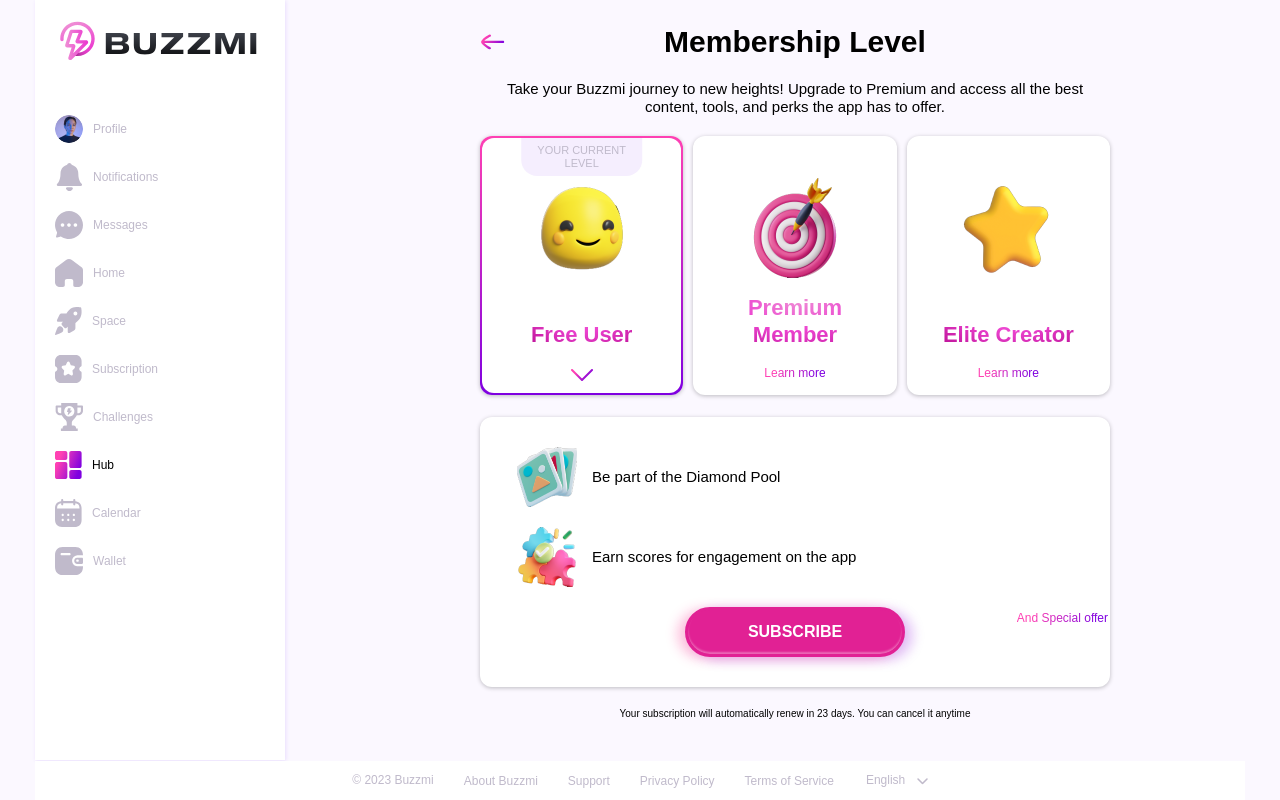
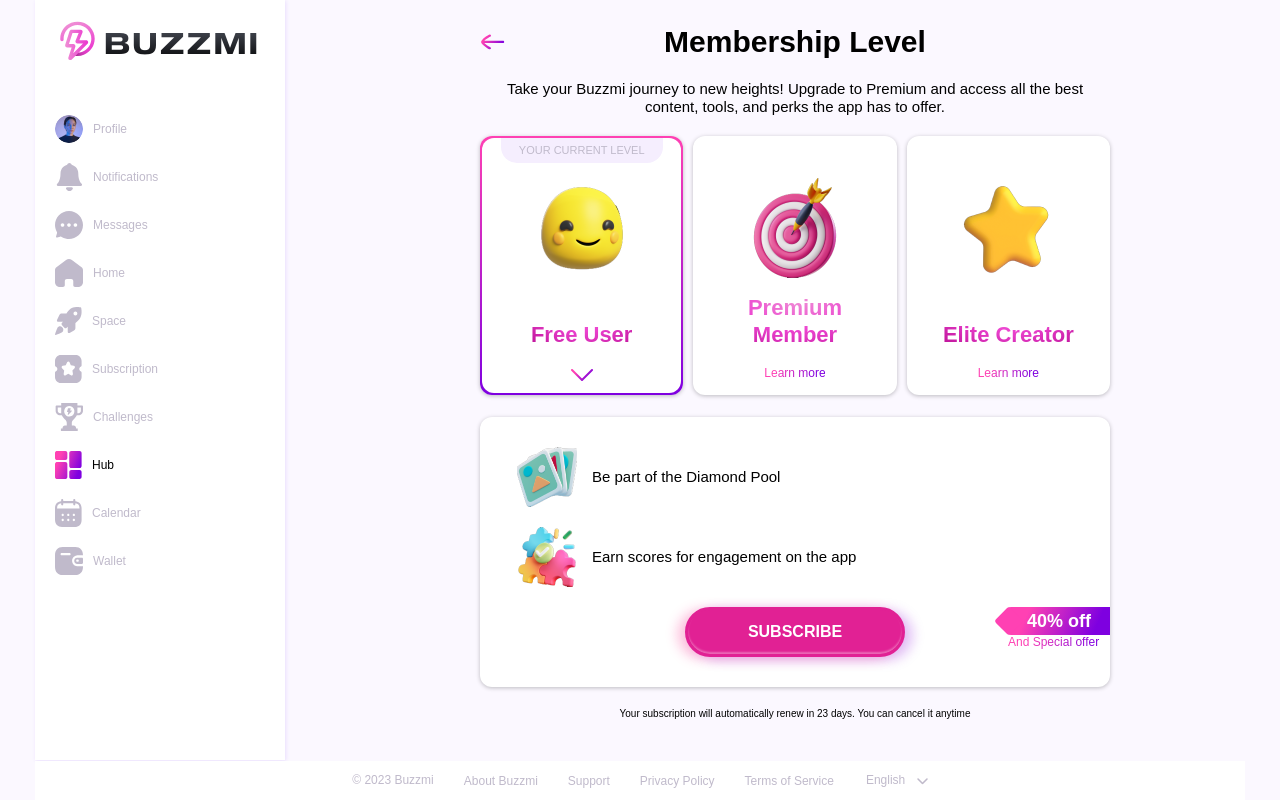
Before and after one commit to alexander-mettevo/buzzmi-deploy, a React (Vite) app: page /hub/upgrade in a window 1280 px wide. Built offline with nearby package versions, Linux system fonts and the light colour scheme.

Commit message:
subscription page

```diff
--- a/src/components/pages/hub/hubUpgrade/HubSubscription.jsx
+++ b/src/components/pages/hub/hubUpgrade/HubSubscription.jsx
@@ -3,6 +3,10 @@
 import SubscriptionOpener from "./subscriptionOpener/subscriptionOpener.jsx";
 import DescriptionList from "../../../reusable/descriptionList/DescriptionList.jsx";
 import Button from "../../../reusable/btns/buttons/Button.jsx";
+import Discount from "../../../reusable/assets/discount/Discount.jsx";
+import DesktopLayout from "./desktopLayout/DesktopLayout.jsx";
+import ResizeComponent from "../../../reusable/assets/resizeComponent/ResizeComponent.jsx";
+import SubscriptionCard from "../../sales/subscription/items/SubscriptionCard.jsx";
 
 // mocks
 const openers = [
@@ -10,16 +14,19 @@
         name: "Free User",
         id: "free",
         img: "/images/hub/subscription/free.png",
+        discount: null,
         isCurrent: true
     },
     {
         name: "Premium Member",
         id: "premium",
+        discount: 20,
         img: "/images/hub/subscription/premium.png"
     },
     {
         name: "Elite Creator",
         id: "elite",
+        discount: 40,
         img: "/images/hub/subscription/elite.png"
     },
 ]
@@ -74,38 +81,46 @@
 
 const HubSubscription = () => {
     const [current, setCurrent] = useState("free");
+    const [expanded, setExpanded] = useState(null);
     const descriptionCases = {
         "free": descriptionList.slice(-2),
         "premium": descriptionList.slice(0, 4),
         "elite": descriptionList.slice(0, 7),
     }
-    return(
+    const desktopLayout = <DesktopLayout openers={openers}
+                                         current={current}
+                                         setCurrent={setCurrent}
+                                         descriptionCases={descriptionCases}/>
+    return (
         <div className="hub">
             <div className="hub__content">
                 <BackBtnWithTitlePage title="Membership Level"/>
                 <div className="hub__subscription">
-                    <p className="hub__subscription-text text-center">Take your Buzzmi journey to new heights! Upgrade to Premium and access all the best content, tools, and perks the app has to offer.</p>
-                    <div className="hub__subscription-openers">
-                            {openers.map(subscription => {
-                              return(
-                                  <div className="hub__subscription-opener" key={subscription.id}>
-                                    <SubscriptionOpener
-                                        active={current === subscription.id}
-                                        onChange={setCurrent}
-                                        {...subscription}/>
-                                  </div>
-                              )
-                            })}
-                    </div>
-                    <div className="hub__subscription-info">
-                        <DescriptionList items={descriptionCases[current]}/>
-                        <div className="hub__subscription-bottom">
-                            <Button className="button_primary button_m double-secondary px-6 px-lg-14">Subscribe</Button>
-                            <div className="hub__subscription-discount">
-                                <span className="hub__subscription-discount-text text-alt-primary">And Special offer</span>
-                            </div>
-                        </div>
-                    </div>
+                    <p className="hub__subscription-text text-center">Take your Buzzmi journey to new heights! Upgrade
+                        to Premium and access all the best content, tools, and perks the app has to offer.</p>
+                    <ResizeComponent
+                        desktopComponent={desktopLayout}
+                        mobileComponent={
+                            <>
+                                {openers.map(el => {
+                                    return (
+                                        <div className="hub__subscription-item" key={el.id}>
+                                            <SubscriptionCard title={el.name}
+                                                              icon={el.img}
+                                                              discount={el.discount}
+                                                              hideBtn={descriptionCases[el.id].length < 4}
+                                                              current={current === el.id}
+                                                              specialOffer={el.id === "elite" ? "And Special offer" : null}
+                                                              onShowMore={() => setExpanded(expanded === el.id ? null : el.id)}
+                                                              content={<DescriptionList
+                                                                  items={expanded === el.id ? descriptionCases[el.id] : descriptionCases[el.id].slice(0, 3)}/>}
+                                            />
+                                        </div>
+                                    )
+                                })}
+                            </>
+                        }/>
+
                     <span className="hub__subscription-sub-text">Your subscription will automatically renew in 23 days. You can cancel it anytime </span>
                 </div>
             </div>
--- /dev/null
+++ b/src/components/pages/hub/hubUpgrade/desktopLayout/DesktopLayout.jsx
@@ -0,0 +1,35 @@
+import React from "react";
+import SubscriptionOpener from "../subscriptionOpener/subscriptionOpener.jsx";
+import DescriptionList from "../../../../reusable/descriptionList/DescriptionList.jsx";
+import Button from "../../../../reusable/btns/buttons/Button.jsx";
+import Discount from "../../../../reusable/assets/discount/Discount.jsx";
+
+const DesktopLayout = ({openers, descriptionCases, current, setCurrent}) => {
+    return(
+        <>
+            <div className="hub__subscription-openers">
+                {openers.map(subscription => {
+                    return(
+                        <div className="hub__subscription-opener" key={subscription.id}>
+                            <SubscriptionOpener
+                                active={current === subscription.id}
+                                onChange={setCurrent}
+                                {...subscription}/>
+                        </div>
+                    )
+                })}
+            </div>
+            <div className="hub__subscription-info">
+                <DescriptionList items={descriptionCases[current]}/>
+                <div className="hub__subscription-bottom">
+                    <Button className="button_primary button_m double-secondary px-6 px-lg-14">Subscribe</Button>
+                    <div className="hub__subscription-discount">
+                        <Discount discount="40" specialOffer="And Special offer"/>
+                    </div>
+                </div>
+            </div>
+        </>
+    )
+}
+
+export default DesktopLayout;
--- a/src/components/pages/sales/subscription/items/Discount.jsx
+++ b/src/components/pages/sales/subscription/items/Discount.jsx
@@ -1,16 +1,16 @@
 import React from 'react';
 
 const Discount = ({discount, specialOffer}) => {
-  return (
-    <div className='subscription-card__discount-wrapper'>
-      <div className='subscription-card__discount'>
+    return (
+        <div className="subscription-card__discount-wrapper">
+            <div className="subscription-card__discount">
         <span>
                   {discount}% off
         </span>
-      </div>
-      <div className='text-primary text-s'>{specialOffer}</div>
-    </div>
-  );
+            </div>
+            <div className="subscription-card__discount-text text-primary text-s text-right">{specialOffer}</div>
+        </div>
+    );
 };
 
 export default Discount;
--- a/src/components/pages/sales/subscription/items/SubscriptionCard.jsx
+++ b/src/components/pages/sales/subscription/items/SubscriptionCard.jsx
@@ -2,18 +2,24 @@
 import ShowMore from "../../../../reusable/assets/showMore/ShowMore.jsx";
 import Discount from "./Discount.jsx";
 
-const SubscriptionCard = ({title, icon, discount, text, content, specialOffer}) => {
+const SubscriptionCard = ({title, icon, discount, text, onShowMore, content, specialOffer, current, hideBtn}) => {
     return (
-    <div className='subscription-card'>
+        <div className="subscription-card">
             <div className="subscription-card__top">
                 <div className="subscription-card__top_left">
-            <img className='subscription-card__icon' src={icon} alt={'icon'}/>
-            <div className='h5 text-alt-primary'>{title}</div>
+                    <div className="subscription-card__icon">
+                        <img className='subscription-card__icon' src={icon} alt="icon"/>
                     </div>
-          <Discount discount={discount} specialOffer={specialOffer}/>
+                    <div className="h5 text-alt-primary">{title}</div>
+                </div>
+                {discount && <Discount discount={discount} specialOffer={specialOffer}/>}
             </div>
             <ShowMore
+                onShowMore={onShowMore}
                 text={text}
+                hideBtn={hideBtn}
+                labelText="current"
+                current={current}
                 content={content}
             />
         </div>
--- a/src/styles/components/pages/hub/hub.scss
+++ b/src/styles/components/pages/hub/hub.scss
@@ -181,6 +181,17 @@
     }
   }
 
+  &__subscription {
+    .subscription-card {
+      background: var(--items-bg);
+    }
+  }
+
+
+  &__subscription-item {
+    margin-bottom: 12px;
+  }
+
   &__subscription-text {
     font-size: 15px;
     line-height: 18px;
@@ -226,16 +237,8 @@
 
   &__subscription-discount {
     position: absolute;
-    right: -37px;
+    right: -17px;
     top: 0;
-  }
-
-  &__subscription-discount-text {
-    padding: 4px 2px 0 0;
-    text-align: right;
-    display: block;
-    font-size: 12px;
-    line-height: 14px;
   }
 
   &__subscription-sub-text {
--- a/src/styles/components/pages/hub/items/subscription-opener.scss
+++ b/src/styles/components/pages/hub/items/subscription-opener.scss
@@ -81,7 +81,6 @@
     border-radius: 0 0 16px 16px;
     text-align: center;
     width: 162px;
-    max-width: calc(100% - 20px);
     padding: 6px 5px;
     text-transform: uppercase;
     font-size: 11px;
--- a/src/styles/components/pages/sale/subscription-card.scss
+++ b/src/styles/components/pages/sale/subscription-card.scss
@@ -15,10 +15,22 @@
     padding: 10px;
     .h5 {
       text-align: left;
+      font-size: 16px;
+      line-height: 19px;
     }
 
     .subscription-card__discount-wrapper {
       margin-right: -10px;
+    }
+  }
+
+  &__icon {
+    width: 60px;
+    height: 60px;
+
+    img {
+      max-width: 100%;
+      max-height: 100%;
     }
   }
 
@@ -62,11 +74,20 @@
       position: absolute;
       top: 11px;
       left: -17px;
-      width: 22px;
+      width: 21px;
       height: 21px;
       transform: rotate(45deg) translateY(-50%);
       border-radius: 3px;
       background: #FF41B3;
     }
+
+    span {
+      position: relative;
+      z-index: 1;
+    }
+  }
+
+  &__discount-text {
+    padding: 4px 5px 0 0;
   }
 }
--- a/src/styles/components/reusable/description-list.scss
+++ b/src/styles/components/reusable/description-list.scss
@@ -3,6 +3,10 @@
     display: flex;
     margin-top: 20px;
     align-items: center;
+
+    @media (max-width: $mobile) {
+      margin-top: 10px;
+    }
 
     &:first-child {
       margin-top: 0;
@@ -17,6 +21,12 @@
     align-items: center;
     justify-content: center;
 
+    @media (max-width: $mobile) {
+      width: 40px;
+      height: 40px;
+      margin-right: 10px;
+    }
+
     img {
       max-width: 100%;
       max-height: 100%;
@@ -27,5 +37,10 @@
     flex: 1;
     font-size: 15px;
     line-height: 18px;
+
+    @media (max-width: $mobile) {
+      font-size: 10px;
+      line-height: 14px;
+    }
   }
 }
--- a/src/styles/components/reusable/show-more.scss
+++ b/src/styles/components/reusable/show-more.scss
@@ -11,6 +11,20 @@
     &_a {
       text-align: right;
     }
+
+    &--bottom {
+      margin: 16px 0 6px;
+    }
+  }
+
+  &__label {
+    font-size: 11px;
+    line-height: 13px;
+    padding: 6px 16px;
+    color: var(--gray);
+    text-transform: uppercase;
+    background: var(--chart-bg);
+    border-radius: 16px;
   }
 
   &__btn {
```
Also changed, not shown: src/components/reusable/assets/showMore/ShowMore.jsx (+45 -26 lines). Lines whose indentation alone changed are shown as unchanged.
